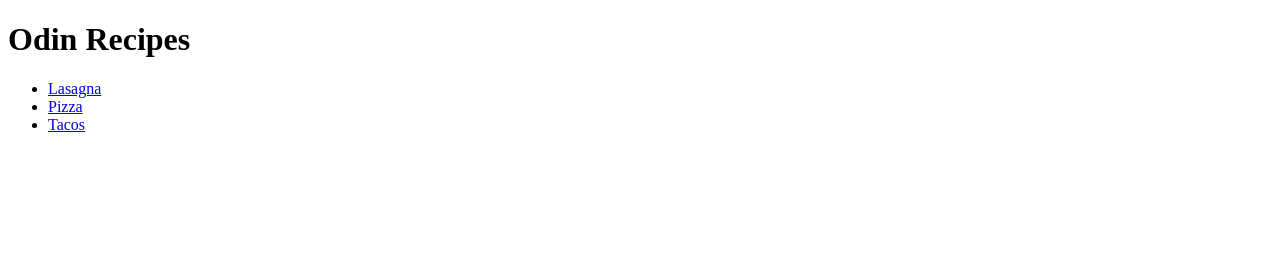
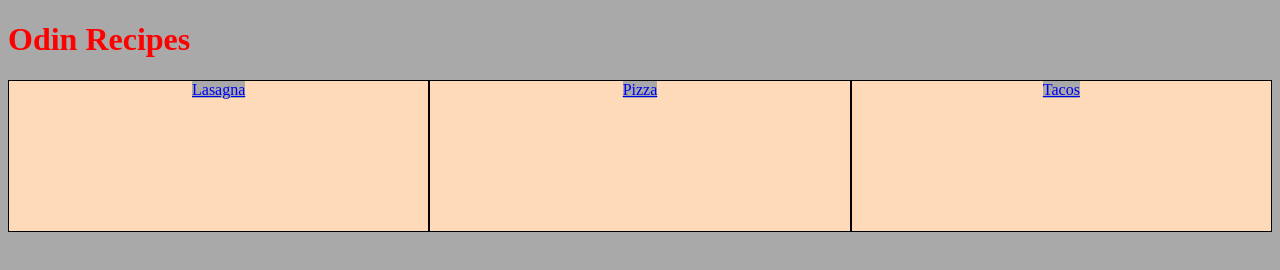
Before and after one commit to uhhmahn/odin-recipes, a plain HTML site: page index.html in a window 1280 px wide. Drawn offline with Linux system fonts and the light colour scheme.

Commit message:
Add CSS and basic styling

```diff
--- /dev/null
+++ b/css/style.css
@@ -0,0 +1,38 @@
+* {
+    /*border: 2px solid red;*/
+    background-color: darkgrey;
+}
+
+h1 {
+    color:red;
+}
+
+li {
+    color:blueviolet;
+
+}
+
+div > p {
+    color:brown;
+    font: size 24px;
+}
+
+p{
+    color:yellow;
+}
+
+.flex-container {
+    display: flex;
+    justify-content: space-evenly;
+    align-items: center;
+  }
+
+.flex-container div{
+    background: peachpuff;
+    border: 1px solid black;
+    height: 150px;
+    width: 250px;
+    flex: auto;
+    text-align: center;
+
+}
--- a/index.html
+++ b/index.html
@@ -4,15 +4,16 @@
     <meta charset="UTF-8">
     <meta name="viewport" content="width=device-width, initial-scale=1.0">
     <title>Document</title>
+    <link rel="stylesheet" href="css/style.css">
 </head>
 <body>
     <h1>
         Odin Recipes
     </h1>
-    <ul>
-        <li><a href="recipes/lasagna.html" target="_blank">Lasagna</a></li>
-        <li><a href="recipes/pizza.html" target="_blank">Pizza</a></li>
-        <li><a href="recipes/tacos.html" target="_blank">Tacos</a></li>
-    </ul>
+    <div class="flex-container">
+            <div><a href="recipes/lasagna.html" target="_blank">Lasagna</a></div>
+            <div><a href="recipes/pizza.html" target="_blank">Pizza</a></div>
+            <div><a href="recipes/tacos.html" target="_blank">Tacos</a></div>
+    </div>
 </body>
 </html>
```
Also changed, not shown: recipes/lasagna.html (+7 -3 lines).
